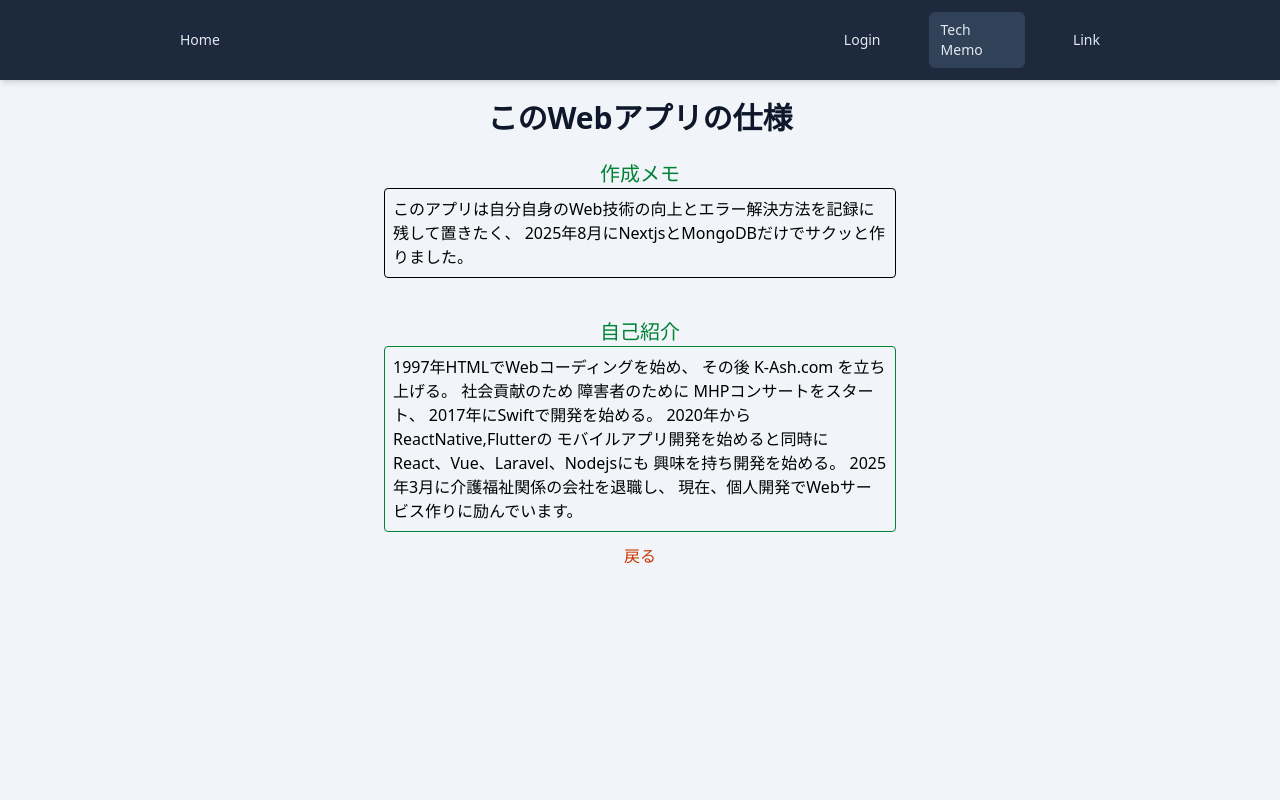
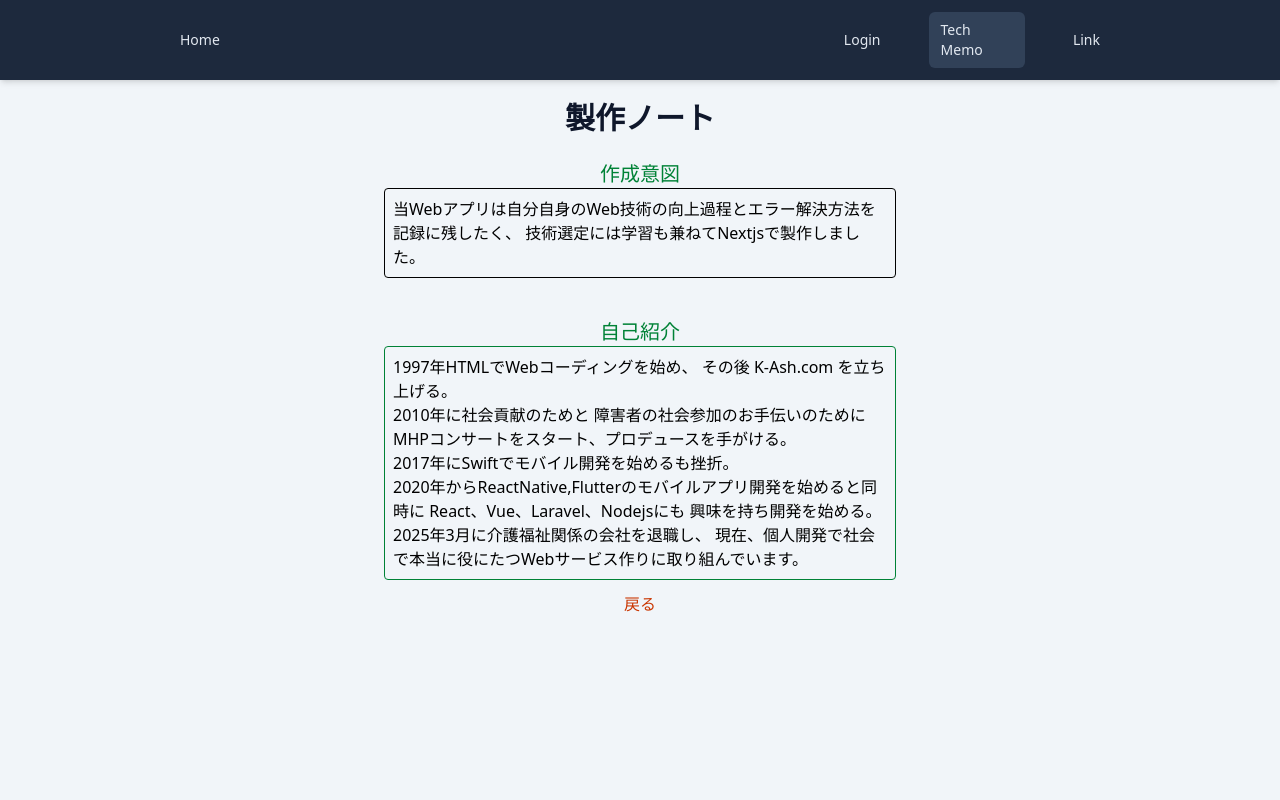
Before and after one commit to kashsan-jp/next-blog-app, a Next.js app: page /tech in a window 1280 px wide. Shown: the top 800 px of the page. Built offline with nearby package versions, Linux system fonts and the light colour scheme; no server answers.

Commit message:
2025.8.16.11

```diff
--- a/src/app/link/page.jsx
+++ b/src/app/link/page.jsx
@@ -20,7 +20,7 @@ export default function Link() {
         <tbody>
             {jsonLinks.map((link) => (
                 <tr key={link.id}>
-                    <td className='text-blue-500 sm:text-sm lg:text-base'>{link.date}</td>
+                    <td className='text-green-500 sm:text-sm lg:text-base'>{link.date}</td>
                     <td className='text-red-500 sm:text-sm lg:text-base'><a href={link.url}>{link.siteName}</a></td>
                     <td className='text-slate-500 sm:text-sm lg:text-base'>{link.comment}</td>
                 </tr>
--- a/src/app/tech/page.jsx
+++ b/src/app/tech/page.jsx
@@ -5,16 +5,20 @@ export default function Tech() {
 
   return (
     <div className='body'>
-      <div className='title'>このWebアプリの仕様</div>
-      <p className='text-center text-green-700 sm:text-sm lg:text-xl'>作成メモ</p>
+      <div className='title'>製作ノート</div>
+      <p className='text-center text-green-700 sm:text-sm lg:text-xl'>
+      作成意図
+      </p>
       <div className='mb-10 p-2 border border-solid rounded m-auto lg:w-lg sm:w-sm'>
-        このアプリは自分自身のWeb技術の向上とエラー解決方法を記録に残して置きたく、
-        2025年8月にNextjsとMongoDBだけでサクッと作りました。
+        当Webアプリは自分自身のWeb技術の向上過程とエラー解決方法を記録に残したく、
+        技術選定には学習も兼ねてNextjsで製作しました。
       </div>
       <p className='text-center text-green-700 sm:text-sm lg:text-xl'>自己紹介</p>
       <div className='p-2 border border-solid rounded m-auto lg:w-lg sm:w-sm border-green-700'>
-        1997年HTMLでWebコーディングを始め、 その後 K-Ash.com を立ち上げる。 社会貢献のため 障害者のために MHPコンサートをスタート、 2017年にSwiftで開発を始める。 2020年からReactNative,Flutterの モバイルアプリ開発を始めると同時に React、Vue、Laravel、Nodejsにも 興味を持ち開発を始める。
-2025年3月に介護福祉関係の会社を退職し、 現在、個人開発でWebサービス作りに励んでいます。
+        1997年HTMLでWebコーディングを始め、 その後 K-Ash.com を立ち上げる。<br></br> 2010年に社会貢献のためと
+        障害者の社会参加のお手伝いのために MHPコンサートをスタート、プロデュースを手がける。 <br></br>2017年にSwiftでモバイル開発を始めるも挫折。 <br></br>
+        2020年からReactNative,Flutterのモバイルアプリ開発を始めると同時に React、Vue、Laravel、Nodejsにも 興味を持ち開発を始める。
+        2025年3月に介護福祉関係の会社を退職し、 現在、個人開発で社会で本当に役にたつWebサービス作りに取り組んでいます。
       </div>
       <Link href="/">
       <div className="text-center text-orange-700 mt-3">戻る</div>
```
